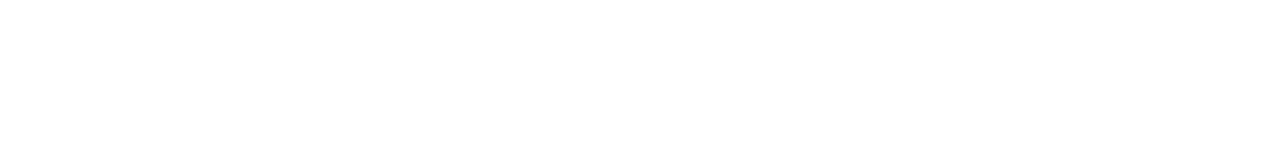
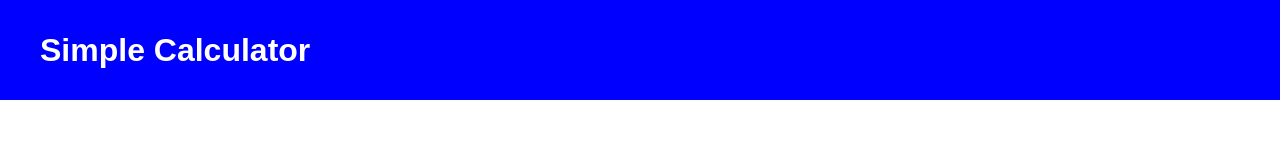
Before and after one commit to salvatorebriga/htmlcss-simple-calculator, a plain HTML site: page index.html in a window 1280 px wide. Drawn offline with Linux system fonts and the light colour scheme; a web font is replaced by a local one.

Commit message:
added header

```diff
--- a/css/style.css
+++ b/css/style.css
@@ -1,3 +1,14 @@
+header{
+    display: flex;
+    align-items: center;
+    justify-content: left;
+    background-color: blue;
+    color: white;
+    height: 100px;
+    padding: 40px;
+
+}
+
 *{
     box-sizing: border-box;
     margin: 0;
--- a/index.html
+++ b/index.html
@@ -9,5 +9,13 @@
 </head>
 <body>
 
+    <header>
+        <h1>Simple Calculator</h1>
+    </header>
+
+    <main>
+
+    </main>
+
 </body>
 </html>
```
